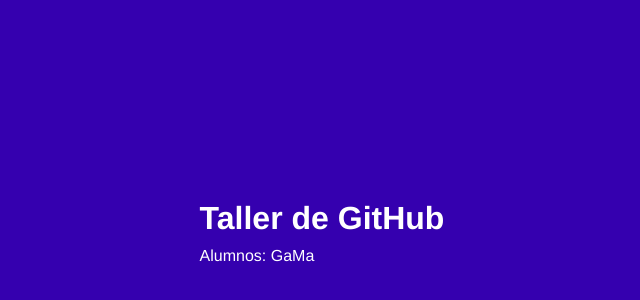
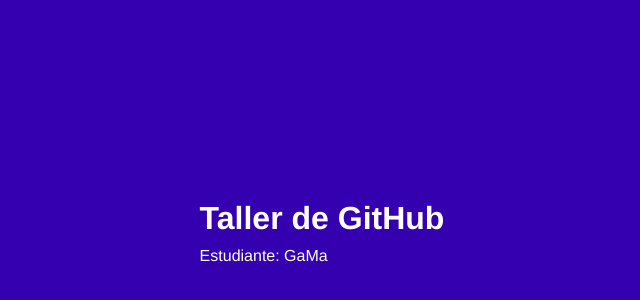
Before and after one commit to JairGaMa/TallerGitHub2025, a plain HTML site: page index.html in a window 1280 px wide. Shown: the part 168-468 px from the top of the page, 318-958 px from the left. Drawn offline with Linux system fonts and the light colour scheme.

Commit message:
se cambio alumno por estudiante

```diff
--- a/index.html
+++ b/index.html
@@ -9,7 +9,7 @@
 <body>
     <div class="container">
         <h1>Taller de GitHub</h1>
-        <p>Alumnos: GaMa</p>
+        <p>Estudiante: GaMa</p>
     </div>
 </body>
 </html>
```
